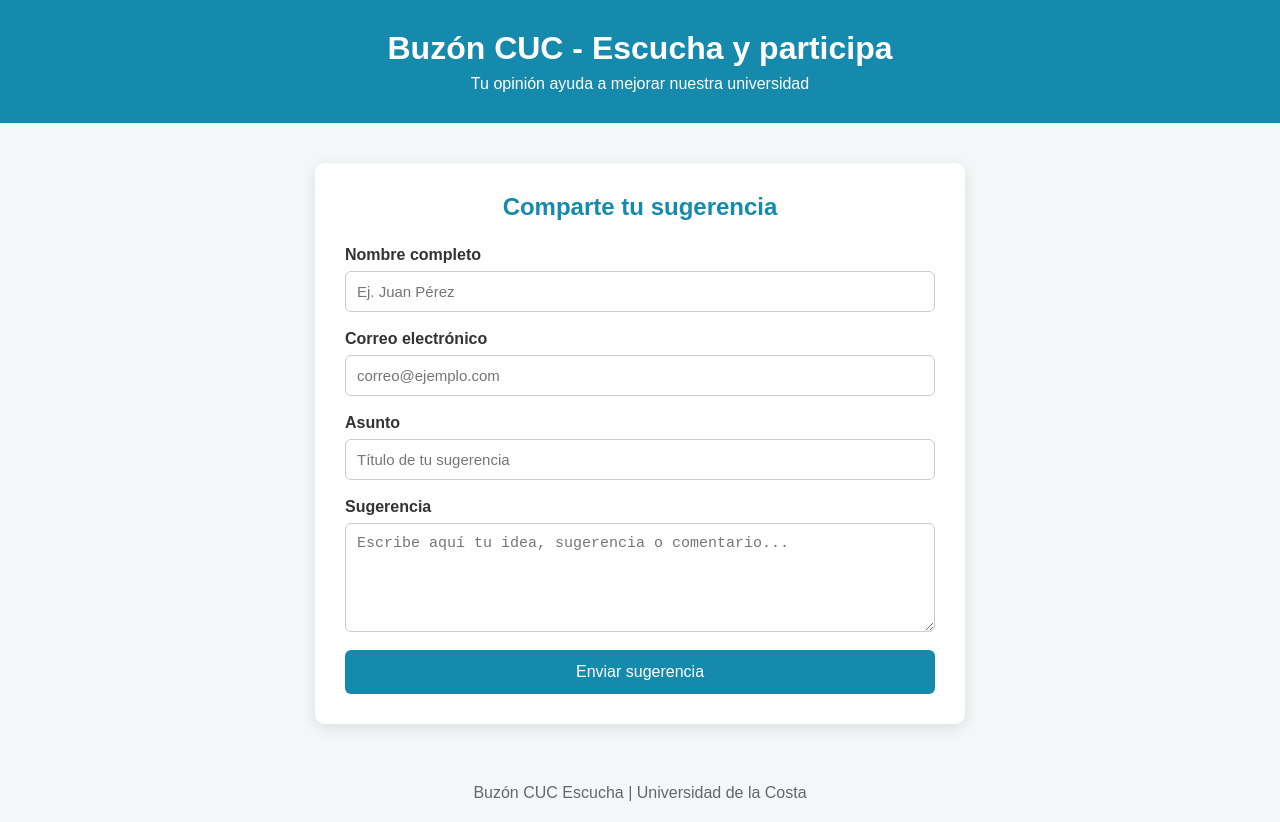
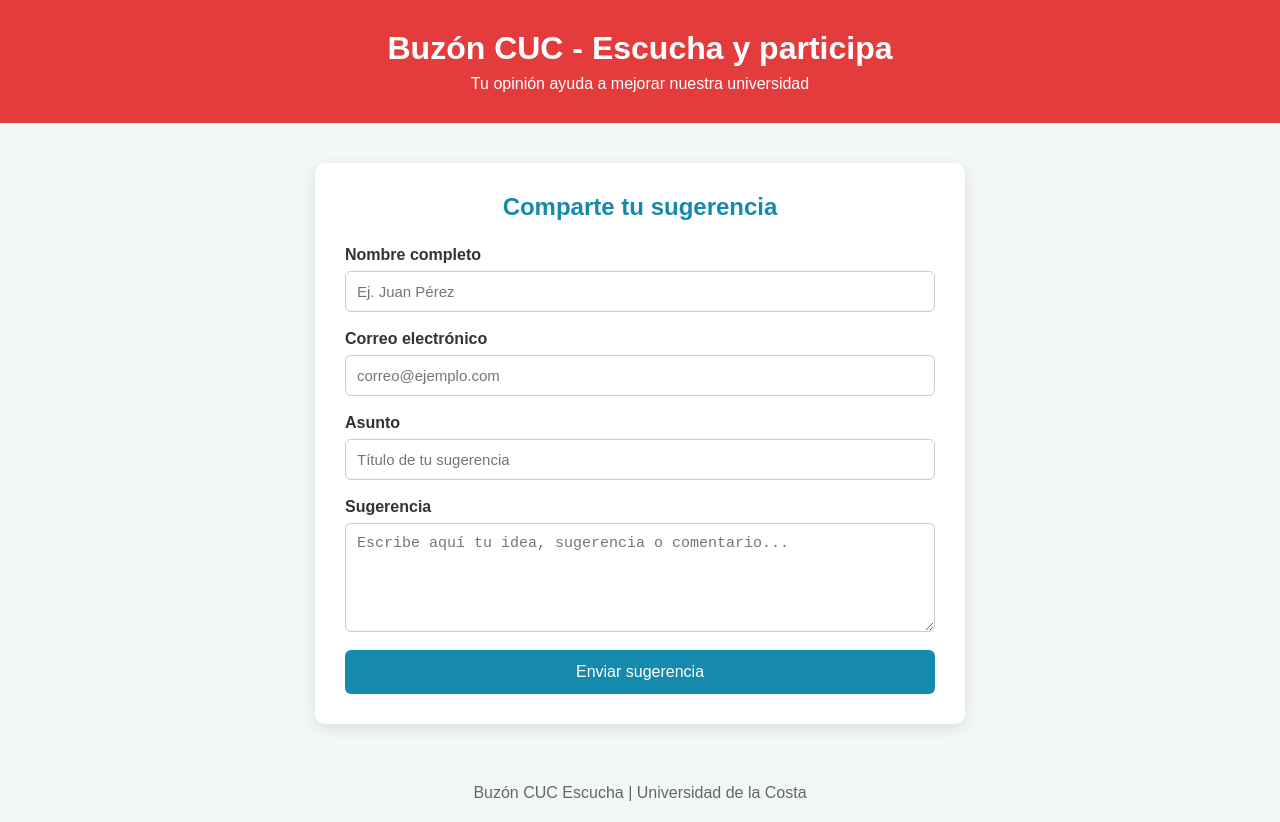
Before and after one commit to angel200811/buzon-cuc-te_escucha, a plain HTML site: page index.html in a window 1280 px wide. Drawn offline with Linux system fonts and the light colour scheme.

Commit message:
Cambiar color del sitio

```diff
--- a/css/styles.css
+++ b/css/styles.css
@@ -14,7 +14,7 @@ body {
 /* ENCABEZADO */
 
 header {
-    background-color: #168aad;
+    background-color: #e43c3c;
     color: white;
     text-align: center;
     padding: 30px;
```
